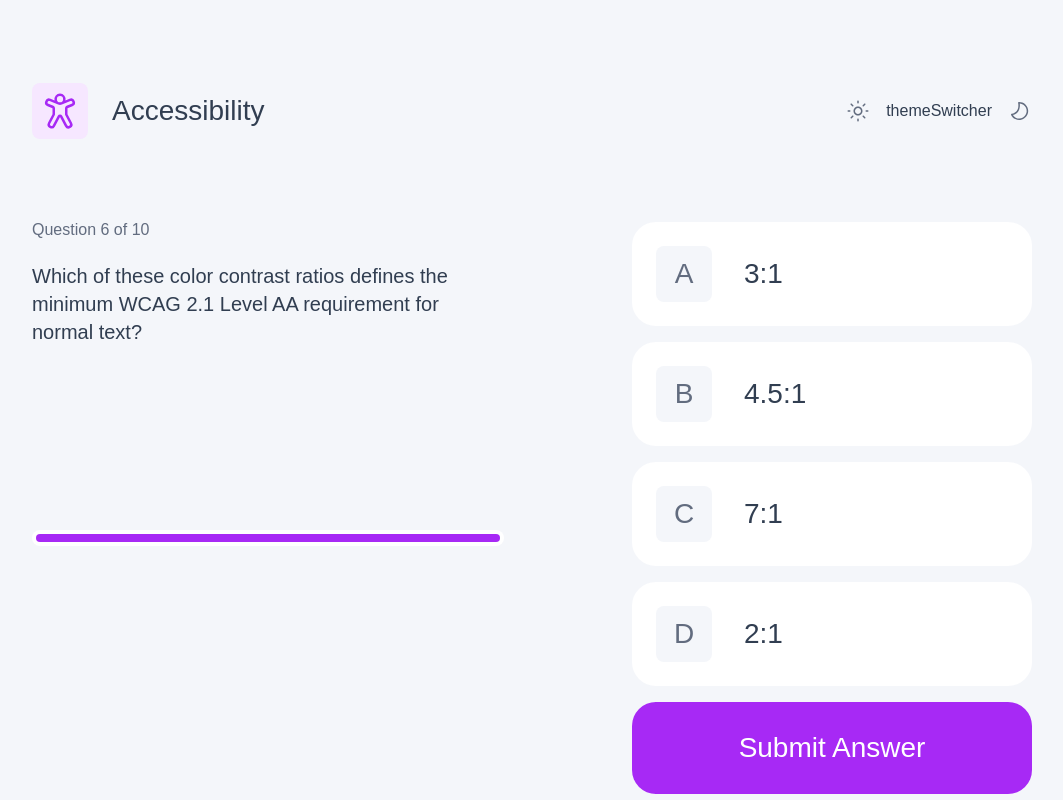
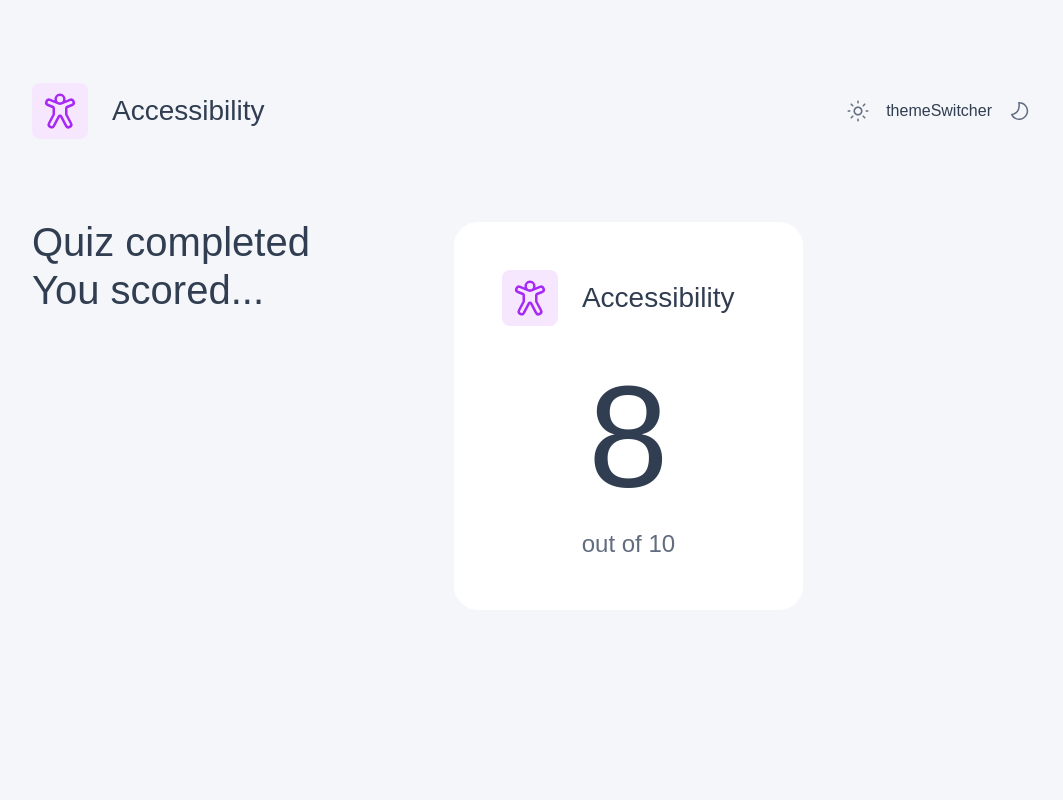
Before and after one commit to BessonovMax/frontend-quiz-app, a React (Vite) app: page / in a window 1280 px wide. Shown: the whole page, without its empty margins (108-1171 px from the left). Built offline with nearby package versions, Linux system fonts and the light colour scheme; a web font is replaced by a local one.

Commit message:
refactor: update QuizPage and related components to use QuizType, add ResultPage component

```diff
--- a/src/App.tsx
+++ b/src/App.tsx
@@ -1,17 +1,21 @@
 import Header from "./components/Header";
 import data from "./data/data.json";
-import QuizPage from "./pages/QuizPage";
+/* import QuizPage from "./pages/QuizPage"; */
+import ResultPage from "./pages/ResultPage";
+/* import WelcomePage from "./pages/WelcomePage"; */
 
-import { type Quiz } from "./types";
+import { type QuizType } from "./types";
 function App() {
-  const quiz: Quiz = data.quizzes[3];
+  /* const quizzes = data.quizzes; */
+  const quiz: QuizType = data.quizzes[3];
 
   return (
     <div className="bg-background text-text-primary font-display min-h-dvh px-6 leading-none font-medium md:px-16 xl:px-[8.75rem]">
       <div className="mx-auto max-w-[1440px] gap-[2.5rem] md:gap-[4rem] xl:gap-[8rem] 2xl:max-w-[1650px]">
         <Header title={quiz.title} iconPath={quiz.icon} />
-        {/* <WelcomePage /> */}
-        <QuizPage quiz={quiz} />
+        {/* <WelcomePage quizzes={quizzes} /> */}
+        {/* <QuizPage quizzes={quizzes} /> */}
+        {<ResultPage title={quiz.title} iconPath={quiz.icon} />}
       </div>
     </div>
   );
--- a/src/components/Header.tsx
+++ b/src/components/Header.tsx
@@ -8,9 +8,10 @@ interface Props {
 export default function Header({ title, iconPath }: Props) {
   return (
     <header className="pb- flex justify-between pt-4 pb-[48px] md:py-[3.125rem] xl:py-[83px]">
-      <div className="flex min-w-[167px] items-center justify-start gap-4 md:min-w-[253px] md:gap-6">
+      <div>
         <Title title={title} iconPath={iconPath} />
       </div>
+
       <div className="flex items-center gap-2 md:gap-4">
         <img
           className="size-4 md:size-6"
--- a/src/components/Title.tsx
+++ b/src/components/Title.tsx
@@ -1,7 +1,4 @@
-interface Props {
-  title: string;
-  iconPath: string;
-}
+import { type TitleType } from "../types";
 
 const iconMap: Record<string, { bg: string }> = {
   CSS: { bg: "bg-css-background" },
@@ -10,10 +7,10 @@ const iconMap: Record<string, { bg: string }> = {
   Accessibility: { bg: "bg-accessibility-background" },
 };
 
-export default function Title({ title, iconPath }: Props) {
+export default function Title({ title, iconPath }: TitleType) {
   const { bg } = iconMap[title];
   return (
-    <>
+    <div className="flex min-w-[167px] items-center justify-start gap-4 md:min-w-[253px] md:gap-6">
       <div
         className={`${bg} flex size-[2.5rem] items-center justify-center rounded-[6px] text-[1.125rem] uppercase md:size-[3.5rem] md:rounded-[12px] md:text-[1.75rem] xl:rounded-[8px]`}
       >
@@ -24,6 +21,6 @@ export default function Title({ title, iconPath }: Props) {
         />
       </div>
       <div className="text-[1.125rem] md:text-[1.75rem]">{title}</div>
-    </>
+    </div>
   );
 }
--- a/src/components/quiz/QuestionArea.tsx
+++ b/src/components/quiz/QuestionArea.tsx
@@ -1,15 +1,15 @@
-import type { Quiz, Question } from "../../types";
+import type { QuizType, QuestionType } from "../../types";
 
-type QuizPageProps = { quiz: Quiz };
+type QuizPageProps = { quizzes: QuizType[] };
 
-export default function QuestionArea({ quiz }: QuizPageProps) {
-  const question: Question = quiz.questions[4];
+export default function QuestionArea({ quizzes }: QuizPageProps) {
+  const question: QuestionType = quizzes[0].questions[4];
 
   return (
     <div className="flex flex-col gap-6 md:gap-10 xl:max-w-[472px] xl:gap-[11.5rem]">
       <div className="flex flex-col gap-4 md:gap-6">
         <div className="text-text-secondary font-display-italic font-normal">
-          Question 6 of {quiz.questions.length}
+          Question 6 of {quizzes[0].questions.length}
         </div>
         <div className="text-xl">{question.question}</div>
       </div>
--- a/src/data/data.json
+++ b/src/data/data.json
@@ -2,7 +2,7 @@
   "quizzes": [
     {
       "title": "HTML",
-      "icon": "../../public/images/icon-html.svg",
+      "icon": "/images/icon-html.svg",
       "questions": [
         {
           "question": "What does HTML stand for?",
@@ -83,7 +83,7 @@
     },
     {
       "title": "CSS",
-      "icon": "../../public/images/icon-css.svg",
+      "icon": "/images/icon-css.svg",
       "questions": [
         {
           "question": "What does CSS stand for?",
@@ -159,7 +159,7 @@
     },
     {
       "title": "JavaScript",
-      "icon": "../../public/images/icon-js.svg",
+      "icon": "/images/icon-js.svg",
       "questions": [
         {
           "question": "Which syntax is correct to output 'Hello World' in an alert box?",
@@ -255,7 +255,7 @@
     },
     {
       "title": "Accessibility",
-      "icon": "../../public/images/icon-accessibility.svg",
+      "icon": "/images/icon-accessibility.svg",
       "questions": [
         {
           "question": "What does 'WCAG' stand for?",
--- a/src/pages/QuizPage.tsx
+++ b/src/pages/QuizPage.tsx
@@ -1,16 +1,16 @@
-import type { Question, Quiz } from "../types";
+import type { QuestionType, QuizType } from "../types";
 import Options from "../components/quiz/Options";
 import QuestionArea from "../components/quiz/QuestionArea";
 
-type QuizPageProps = { quiz: Quiz };
+type QuizPageProps = { quizzes: QuizType[] };
 
-export default function QuizPage({ quiz }: QuizPageProps) {
-  const question: Question = quiz.questions[4];
+export default function QuizPage({ quizzes }: QuizPageProps) {
+  const question: QuestionType = quizzes[0].questions[4];
 
   return (
-    <div className="flex flex-col gap-[2.5rem] xl:flex-row xl:gap-32">
-      <QuestionArea quiz={quiz} />
+    <section className="flex flex-col gap-[2.5rem] xl:flex-row xl:gap-32">
+      <QuestionArea quizzes={quizzes} />
       <Options question={question} />
-    </div>
+    </section>
   );
 }
--- /dev/null
+++ b/src/pages/ResultPage.tsx
@@ -0,0 +1,22 @@
+import Title from "../components/Title";
+import type { TitleType } from "../types";
+
+export default function ResultPage({ title, iconPath }: TitleType) {
+  return (
+    <section className="flex flex-col gap-[2.5rem] md:gap-[4rem] xl:flex-row xl:gap-36">
+      <div className="flex flex-col gap-2 text-[2.5rem]">
+        <span className="font-light">Quiz completed</span>
+        <span className="font-medium">You scored...</span>
+      </div>
+      <div className="bg-variant-background flex flex-col items-center justify-center gap-4 rounded-[12px] p-8 md:gap-10 md:rounded-[24px] md:p-12">
+        <Title title={title} iconPath={iconPath} />
+        <div className="flex flex-col items-center justify-center gap-4">
+          <div className="text-[5.5rem] font-medium md:text-[9rem]">8</div>
+          <div className="text-text-secondary text-[1.125rem] leading-[150%] md:text-[1.5rem]">
+            out of 10
+          </div>
+        </div>
+      </div>
+    </section>
+  );
+}
--- a/src/pages/WelcomePage.tsx
+++ b/src/pages/WelcomePage.tsx
@@ -1,15 +1,17 @@
 import TitleButton from "../components/TitleButton";
-import data from "../data/data.json";
+import type { QuizType } from "../types";
 
-const titles = data.quizzes.map((quiz) => ({
-  title: quiz.title,
-  icon: quiz.icon,
-}));
+type QuizPageProps = { quizzes: QuizType[] };
 
-export default function WelcomePage() {
+export default function WelcomePage({ quizzes }: QuizPageProps) {
+  const titles = quizzes.map((quiz) => ({
+    title: quiz.title,
+    icon: quiz.icon,
+  }));
+
   return (
     <>
-      <main className="flex flex-col gap-[2.5rem] md:gap-[4rem] xl:flex-row xl:gap-[8rem]">
+      <main className="flex flex-col gap-[2.5rem] md:gap-[4rem] xl:flex-row xl:gap-32">
         <div className="flex flex-col gap-4 xl:gap-12">
           <h1 className="flex flex-col gap-[8px] text-[2.5rem] md:text-[4rem]">
             <span className="font-light">Welcome to the </span>Frontend Quiz!
```
Also changed, not shown: src/types.ts (+8 -3 lines), src/components/QuizButton.tsx (added).
